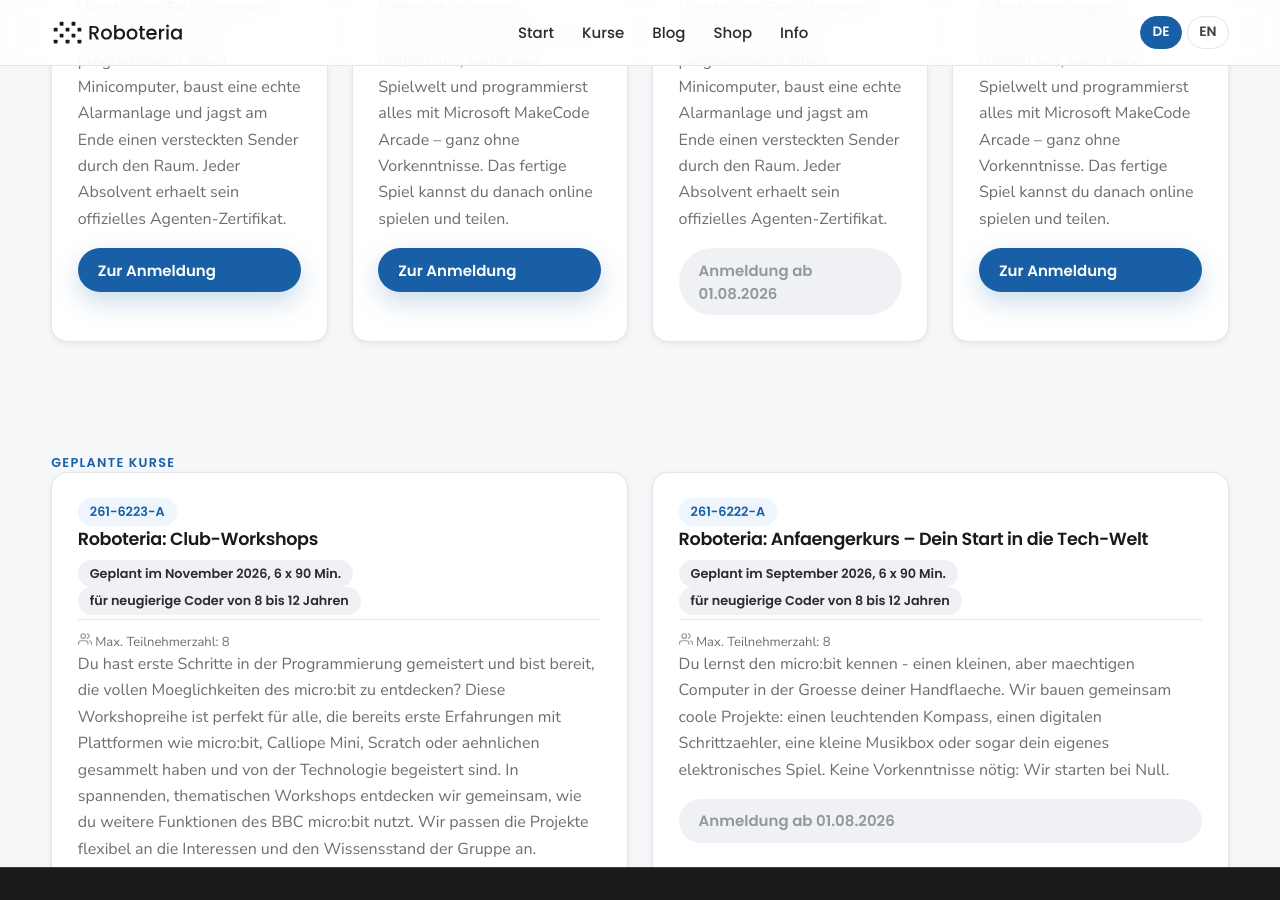
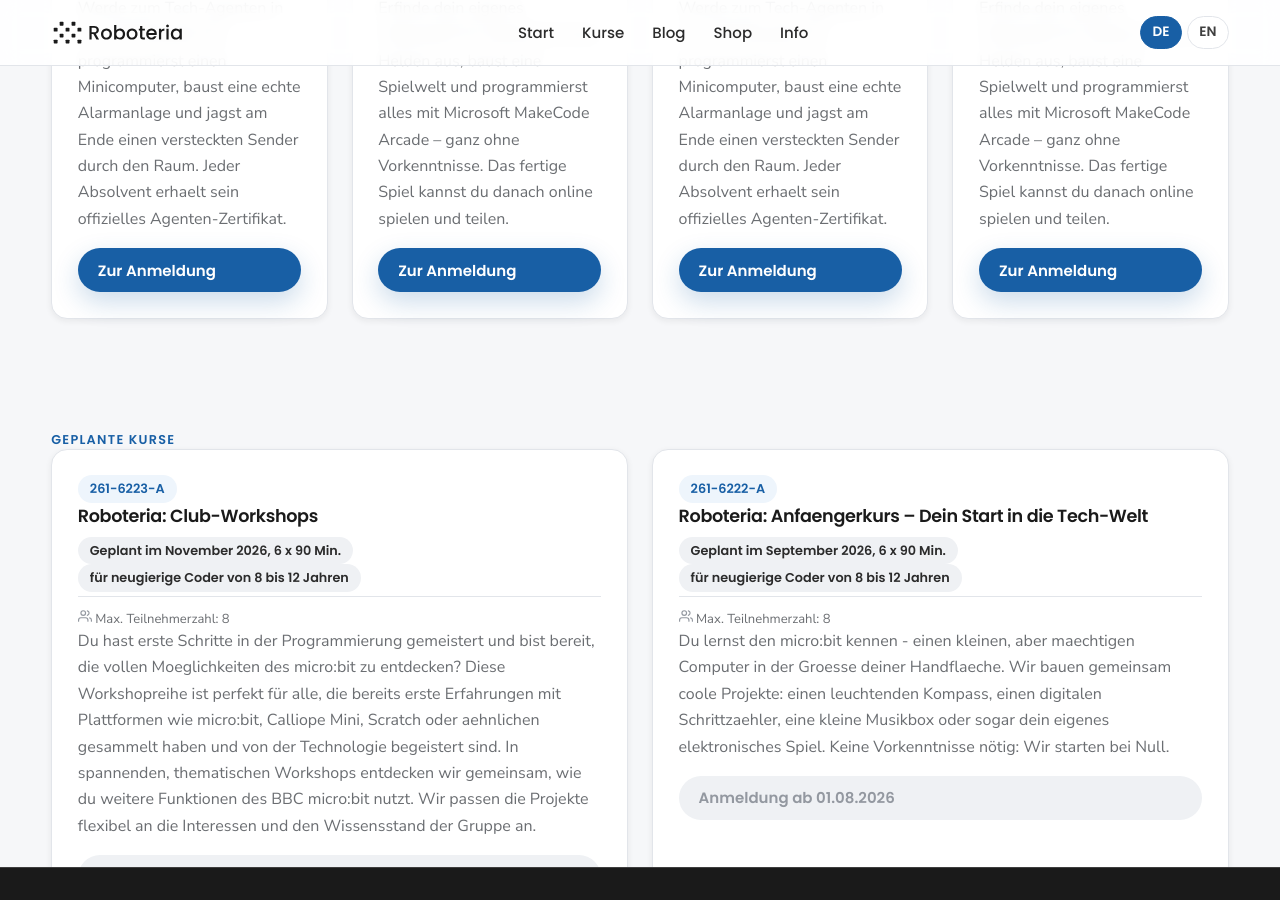
Before and after one commit to proxor/roboteria, a Jekyll site: the page built from courses.md, in a window 1280 px wide and 900 px high, scrolled down 460 px. Built offline with Jekyll 4.4.1, drawn with Linux system fonts in a browser that asks for light colours.

```diff
--- a/courses.md
+++ b/courses.md
@@ -44,18 +44,15 @@ permalink: /courses/
         </div>
         <p data-lang="de">{{ course.description_de }}</p>
         <p data-lang="en">{{ course.description_en }}</p>
-        {% if course.status == "registration" %}
-        {% assign reg_url = course.registration_url | default: "https://vhs-starnbergammersee.de" %}
-        <a class="cta" href="{{ reg_url }}" target="_blank" rel="noreferrer" data-lang="de">Zur Anmeldung</a>
-        <a class="cta" href="{{ reg_url }}" target="_blank" rel="noreferrer" data-lang="en">Register</a>
-        {% else %}
-        {% if course.registration_opens and course.registration_opens != "" %}
+        {% if course.registration_url %}
+        <a class="cta" href="{{ course.registration_url }}" target="_blank" rel="noreferrer" data-lang="de">Zur Anmeldung</a>
+        <a class="cta" href="{{ course.registration_url }}" target="_blank" rel="noreferrer" data-lang="en">Register</a>
+        {% elsif course.registration_opens and course.registration_opens != "" %}
         <a class="cta disabled" data-lang="de">Anmeldung ab {{ course.registration_opens }}</a>
         <a class="cta disabled" data-lang="en">Registration from {{ course.registration_opens }}</a>
         {% else %}
         <a class="cta disabled" data-lang="de">Anmeldung bald</a>
         <a class="cta disabled" data-lang="en">Registration soon</a>
-        {% endif %}
         {% endif %}
       </article>
       {% endfor %}
@@ -96,18 +93,15 @@ permalink: /courses/
         </div>
         <p data-lang="de">{{ course.description_de }}</p>
         <p data-lang="en">{{ course.description_en }}</p>
-        {% if course.status == "registration" %}
-        {% assign reg_url = course.registration_url | default: "https://vhs-starnbergammersee.de" %}
-        <a class="cta" href="{{ reg_url }}" target="_blank" rel="noreferrer" data-lang="de">Zur Anmeldung</a>
-        <a class="cta" href="{{ reg_url }}" target="_blank" rel="noreferrer" data-lang="en">Register</a>
-        {% else %}
-        {% if course.registration_opens and course.registration_opens != "" %}
+        {% if course.registration_url %}
+        <a class="cta" href="{{ course.registration_url }}" target="_blank" rel="noreferrer" data-lang="de">Zur Anmeldung</a>
+        <a class="cta" href="{{ course.registration_url }}" target="_blank" rel="noreferrer" data-lang="en">Register</a>
+        {% elsif course.registration_opens and course.registration_opens != "" %}
         <a class="cta disabled" data-lang="de">Anmeldung ab {{ course.registration_opens }}</a>
         <a class="cta disabled" data-lang="en">Registration from {{ course.registration_opens }}</a>
         {% else %}
         <a class="cta disabled" data-lang="de">Anmeldung bald</a>
         <a class="cta disabled" data-lang="en">Registration soon</a>
-        {% endif %}
         {% endif %}
       </article>
       {% endfor %}
```
Also changed, not shown: index.md (+4 -7 lines), assets/img/microbit-02.jpg (added).
